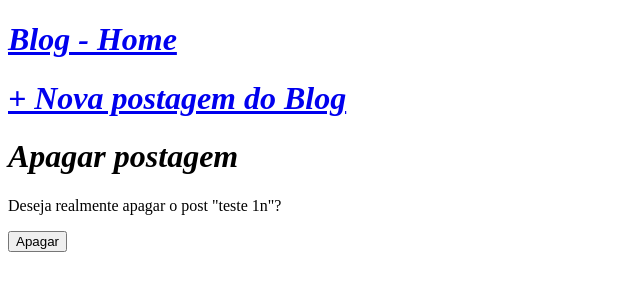
After one commit to Danielvitor-14/ccsl_testes, a Django app: page /post/10/delete/ in a window 1280 px wide. The commit adds this page. Shown: the top 300 px of the page, without its empty margins (0-640 px from the left). Run offline with Django 3.2, Linux system fonts and the light colour scheme; data comes from the database, SQL or seed files in the repository; both versions use the stored data as it was after the commit.

Commit message:
DeleteView

```diff
--- /dev/null
+++ b/blog/templates/blog/post_delete.html
@@ -0,0 +1,13 @@
+{% extends 'base.html'%}
+
+{% block title %} Blog - Apagar postagem{% endblock title %}
+
+{% block content %}
+
+<h1>Apagar postagem</h1>
+	<form action="" method="post">{% csrf_token %}
+		<P> Deseja realmente apagar o post "{{post.titulo}}"?</p>
+		<input type="submit" value="Apagar">
+	</form>
+
+{% endblock content %}
--- a/blog/templates/blog/post_detail.html
+++ b/blog/templates/blog/post_detail.html
@@ -10,5 +10,6 @@
 			<p> Status: {{object.status}} </p>
 		</div>
 
-		<a href="{% url 'post_edit' post.pk %}">+ Editar Postagem do Blog</a>
+		<a href="{% url 'post_edit' post.pk %}">+ Editar Postagem do Blog</a><br>
+		<a href="{% url 'post_delete' post.pk %}">- Apagar Postagem do Blog</a>
 {% endblock content %}
--- a/blog/urls.py
+++ b/blog/urls.py
@@ -6,4 +6,5 @@ urlpatterns = [
 	path('post/new/', views.BlogCreateView.as_view(),name='post_new'),
 	path('post/<int:pk>/', views.BlogDetailView.as_view(),name='post_detail'),
 	path('post/<int:pk>/edit/', views.BlogUpdateView.as_view(),name='post_edit'),
+	path('post/<int:pk>/delete/', views.BlogDeleteView.as_view(),name='post_delete'),
 ]
--- a/blog/views.py
+++ b/blog/views.py
@@ -1,7 +1,8 @@
 from django.shortcuts import render
-from django.views.generic import ListView, DetailView, UpdateView
+from django.views.generic import ListView, DetailView, UpdateView, DeleteView
 from django.views.generic.edit import CreateView
 from . models import Post
+from django.urls import reverse_lazy
 # Create your views here.
 
 class BlogListView(ListView): # Listagem dos posts
@@ -22,4 +23,10 @@ class BlogUpdateView(UpdateView): # Edição dos posts
 	model = Post
 	template_name = 'blog/post_edit.html'
 	fields = 'titulo','conteudo'
-	success_url = 'blog/post_detail.html'
+	success_url = reverse_lazy('post_detail')
+
+class BlogDeleteView(DeleteView): # Edição dos posts
+	model = Post
+	template_name = 'blog/post_delete.html'
+	fields = 'titulo','conteudo'
+	success_url = reverse_lazy('home')
```
Also changed, not shown: db.sqlite3.
